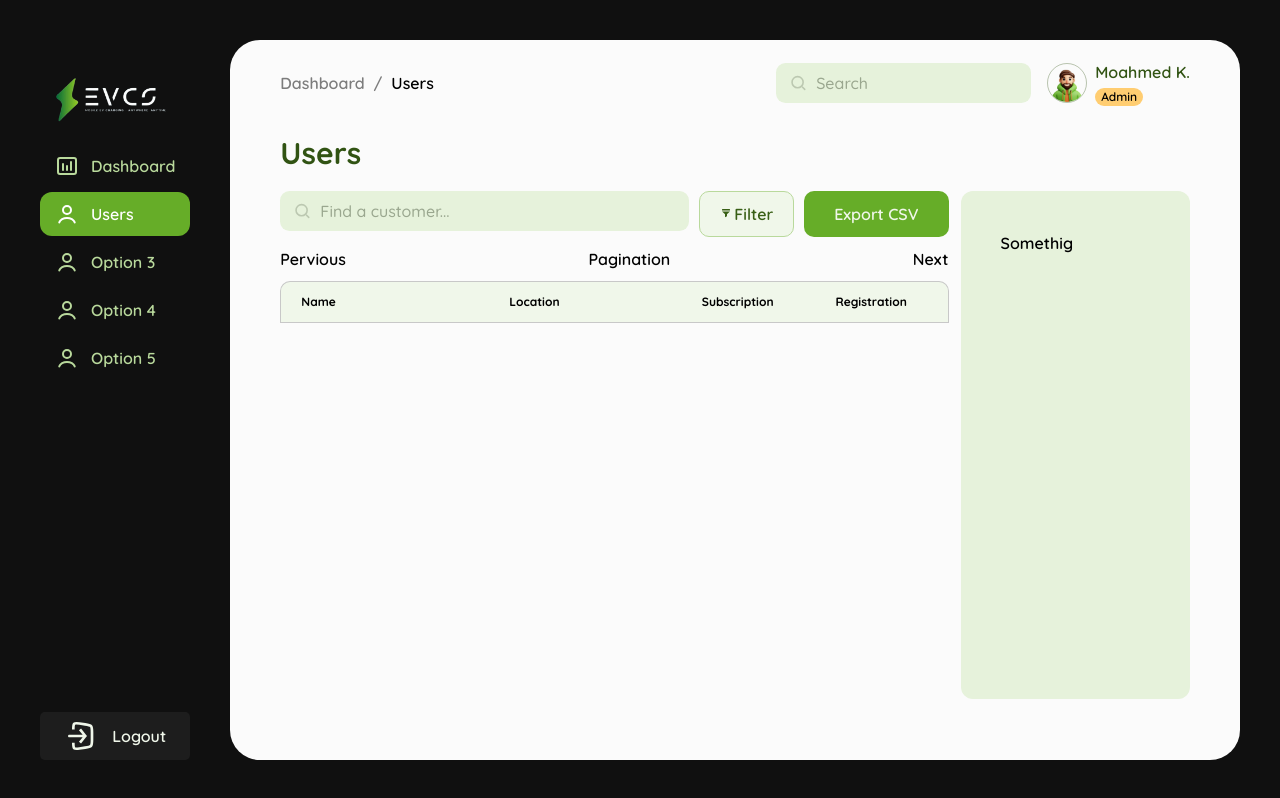
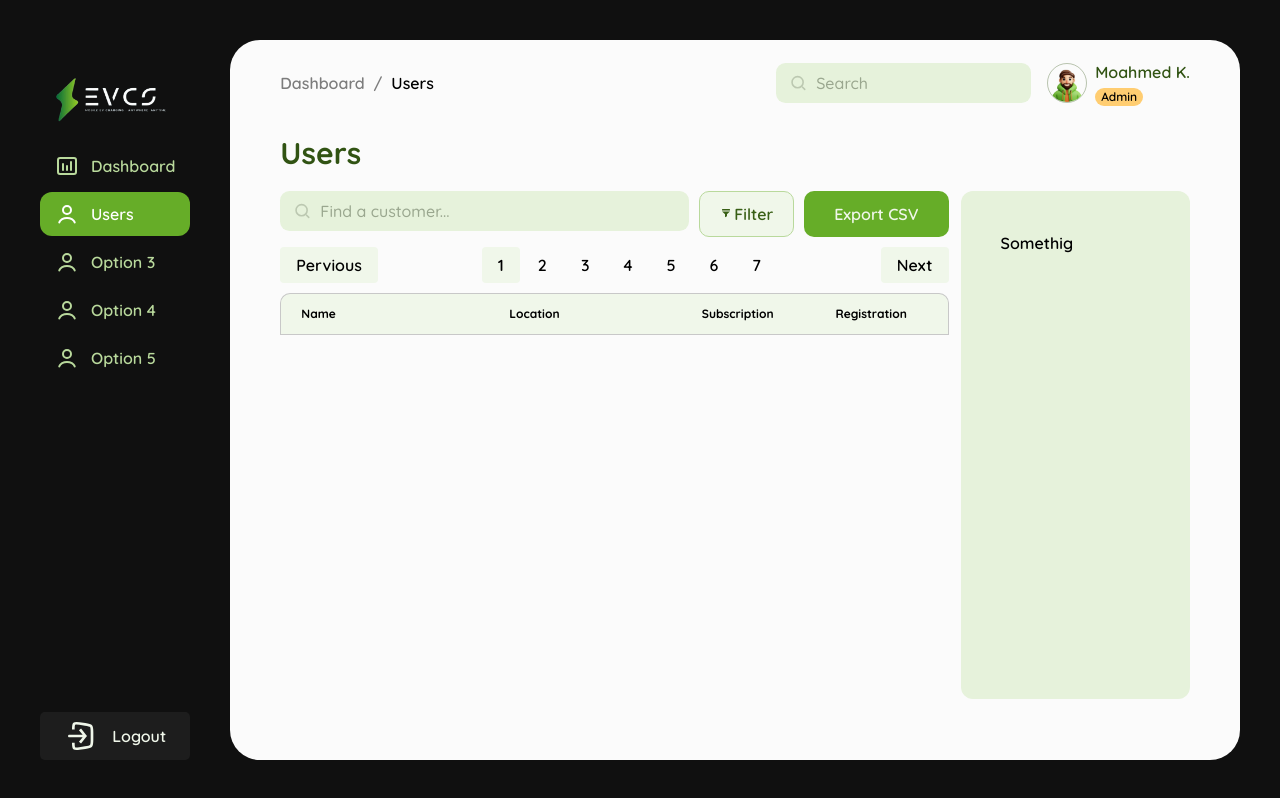
Before and after one commit to mahmoud-alaa1/EVCS-Dashboard, a React (Vite) app: page /users in a window 1280 px wide. Built offline with nearby package versions, Linux system fonts and the light colour scheme.

Commit message:
feature, Pagination
I have implemeted static pagination till the backend provides an api

```diff
--- a/src/featuers/Users/UsersTable.tsx
+++ b/src/featuers/Users/UsersTable.tsx
@@ -3,6 +3,20 @@ import SearchInput from "../../ui/SearchInput";
 import Table from "../../ui/Table";
 import Button from "../../ui/Button";
 import "./UsersTableStyle.css";
+import { usersDataTypes } from "../../types/types";
+// import Tag from "../../ui/Tag";
+import Pagination from "../../ui/Pagination";
+
+const data: usersDataTypes = [
+  {
+    name: "David Carter",
+    email: "david.carter@emailhub.com",
+    locations: ["Umm Al Quwain", "Sharjah", "Umm Al Quwain", "Sharjah"],
+    subscription: "Golden",
+    registration: "Sep 28, 2024",
+  },
+];
+
 export default function UsersTable({ className }: { className?: string }) {
   return (
     <div className={className}>
@@ -18,11 +32,9 @@ export default function UsersTable({ className }: { className?: string }) {
           Export CSV
         </Button>
       </div>
-      <div className="flex justify-between ">
-        <Button>Pervious</Button>
-        Pagination
-        <Button>Next</Button>
-      </div>
+
+      <Pagination />
+
       <Table className="text-left">
         <Table.Header className="  text-xs font-[500]">
           <Table.Heading className="w-[31.2572%] px-5 py-3">Name</Table.Heading>
--- a/src/types/types.ts
+++ b/src/types/types.ts
@@ -6,7 +6,7 @@ export interface TagProps {
 
 export interface TableTypes {
   children?: React.ReactNode;
-  data?: string[];
+  data?: object[];
   render?: any;
   // For extra styling
   className?: string;
@@ -32,9 +32,17 @@ export type SearchInputTypes = {
   children?: React.ReactNode;
 };
 
-
 export type ButtonTypes = {
   children?: React.ReactNode;
-  onClick?: any;
+  onClick?: (e: React.ChangeEvent<HTMLInputElement>) => void | undefined;
   className?: string;
 };
+
+export type userDataTypes = {
+  name: string;
+  email: string;
+  locations: string[];
+  subscription: string;
+  registration: string;
+};
+export type usersDataTypes = userDataTypes[];
--- a/src/ui/NavItemLink.tsx
+++ b/src/ui/NavItemLink.tsx
@@ -10,7 +10,7 @@ export default function NavItemLink({
   return (
     <NavLink
       to={to}
-      className="py-[10px] px-[15px] flex gap-3 rounded-xl items-center transition-all text-green-200 "
+      className="py-[10px] px-[15px] flex gap-3 rounded-xl items-center  text-green-200 "
     >
       {children}
     </NavLink>
--- /dev/null
+++ b/src/ui/Pagination.tsx
@@ -0,0 +1,27 @@
+import Button from "./Button";
+
+const LENGTH = [1, 2, 3, 4, 5, 6, 7];
+
+export default function Pagination() {
+  return (
+    <div className="flex justify-between items-center ">
+      <Button className="bg-green-50 rounded-[4px] text-base px-4 py-1.5 ">
+        Pervious
+      </Button>
+      <div className="flex gap-0.5">
+        {LENGTH.map((_, i) => (
+          <Button
+            className={`${
+              i == 0 ? "bg-green-50" : ""
+            } rounded-[4px] text-base px-4 py-1.5`}
+          >
+            {i + 1}
+          </Button>
+        ))}
+      </div>
+      <Button className="bg-green-50 rounded-[4px] px-4 py-1.5 text-base ">
+        Next
+      </Button>
+    </div>
+  );
+}
--- a/src/ui/Table.tsx
+++ b/src/ui/Table.tsx
@@ -24,9 +24,7 @@ function Header({ children, className }: TableTypes) {
 }
 
 function Heading({ children, className }: TableTypes) {
-  return (
-    <th className={`  ${className}`}>{children}</th>
-  );
+  return <th className={`  ${className}`}>{children}</th>;
 }
 
 function Body({ data, render }: TableTypes) {
```
